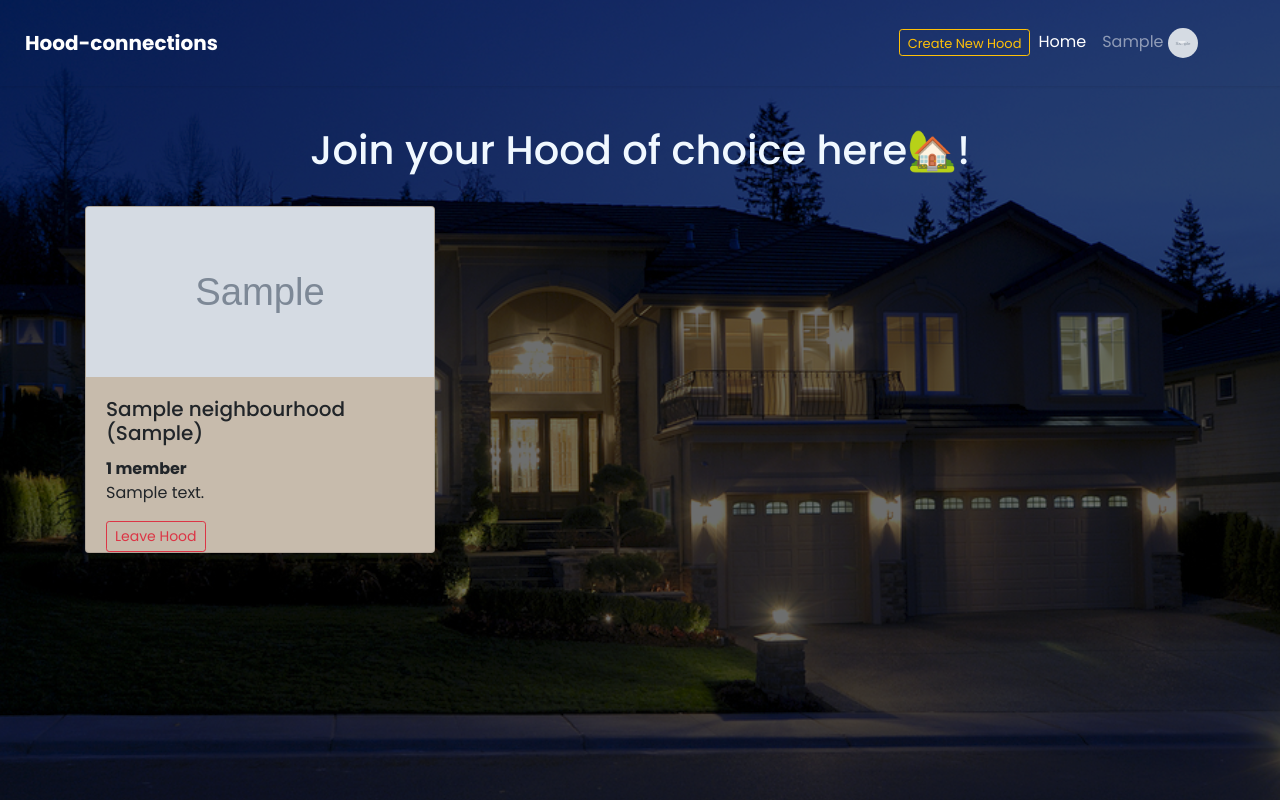
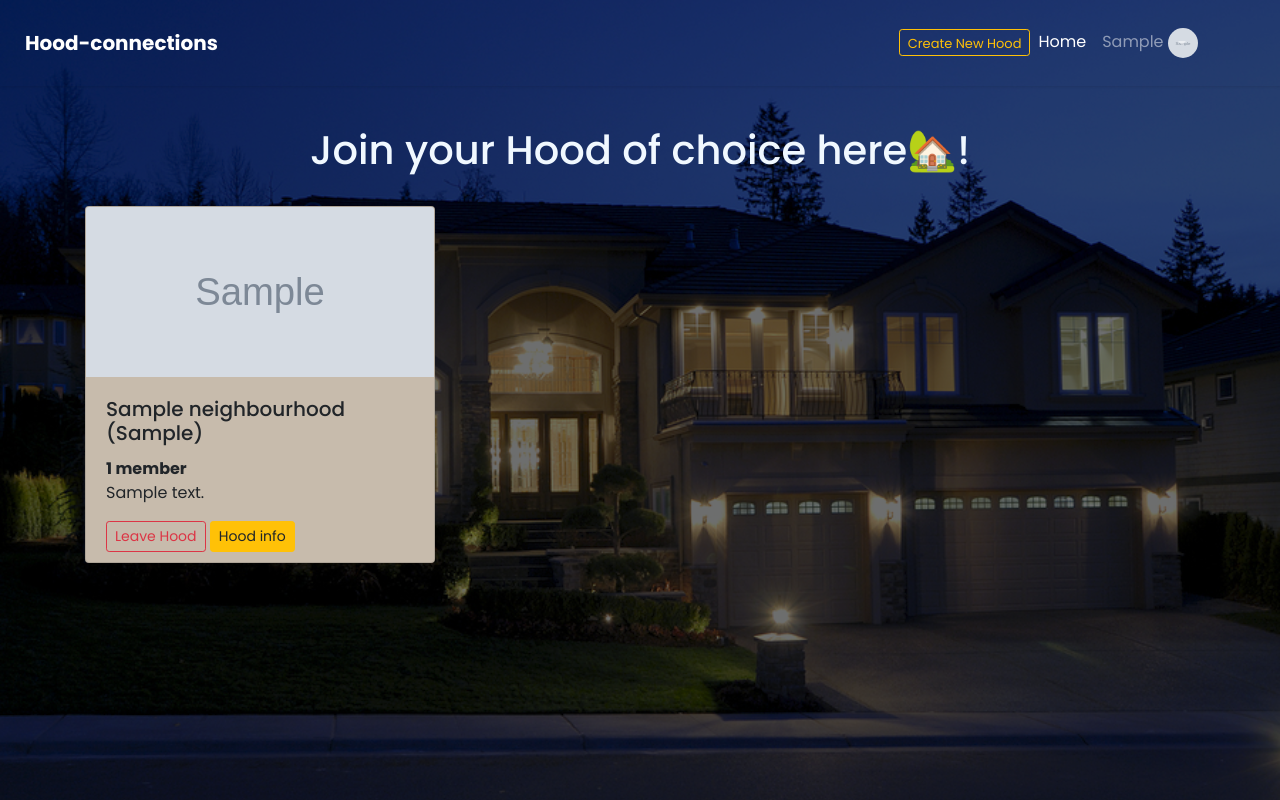
Before and after one commit to Kingsleymuturi/Hood-connections, a Django app: page / in a window 1280 px wide. Run offline with Django 3.2, Linux system fonts and the light colour scheme; a user stored in the database is signed in; tables that the repository leaves empty hold one stand-in row (values such as "Sample post"); grey boxes marked "Sample" are stand-in pictures; parts of the project's set-up code (start-up, migrations or seed data) failed here and were passed over; some libraries are stand-ins or nearby versions.

Commit message:
add icon

```diff
--- a/hoodie/templates/base.html
+++ b/hoodie/templates/base.html
@@ -10,8 +10,7 @@
     <link rel="stylesheet" href="{% static 'css/styles.css' %}">
     <script defer src="https://use.fontawesome.com/releases/v5.0.13/js/solid.js" integrity="sha384-tzzSw1/Vo+0N5UhStP3bvwWPq+uvzCMfrN1fEFe+xBmv1C/AtVX5K0uZtmcHitFZ" crossorigin="anonymous"></script>
     <script defer src="https://use.fontawesome.com/releases/v5.0.13/js/fontawesome.js" integrity="sha384-6OIrr52G08NpOFSZdxxz1xdNSndlD4vdcf/q2myIUVO0VsqaGHJsB0RaBE01VTOY" crossorigin="anonymous"></script>
-
-
+    <link rel="shortcut icon" type="image/png" href="{% static '/images/favicon.ico' %}">
     <title>Hood-connect</title>
 </head>
 <body>
--- a/hoodie/templates/index.html
+++ b/hoodie/templates/index.html
@@ -9,12 +9,13 @@
         <div class="col-md-4">
             <div class="card mb-4" style="min-height:340px; background-color: rgb(199, 187, 172);">
                 <img src="{{ hood.hood_logo.url }}" class="card-img-top" alt="{{ hood.name }}" style="height: 170px;">
-                <div class="card-body" style="height: 175px;">
+                <div class="card-body" style="height: 185px;">
                     <h5 class="card-title">{{ hood.name }}  ({{hood.location}})</h5>
                     <span><strong>{{hood.members.count}} member{{hood.members.count|pluralize}}</strong></span>
                     <p class="card-text">{{hood.description}}</p>
                     {% if request.user.profile.neighbourhood == hood %}
                     <a href="{% url 'leave-hood' hood.id %}" class="btn btn-outline-danger btn-sm">Leave Hood</a>
+                    <a class="btn btn-sm btn-warning" href="{% url 'single-hood' user.profile.neighbourhood.id %}">Hood info</a>
                     {% elif not request.user.profile.neighbourhood %}
                     <a href="{% url 'join-hood' hood.id %}" class="btn btn-sm" style="background-color: white;">Join Hood</a>
                     {% endif %}
```
Also changed, not shown: static/images/favicon.ico (added).
